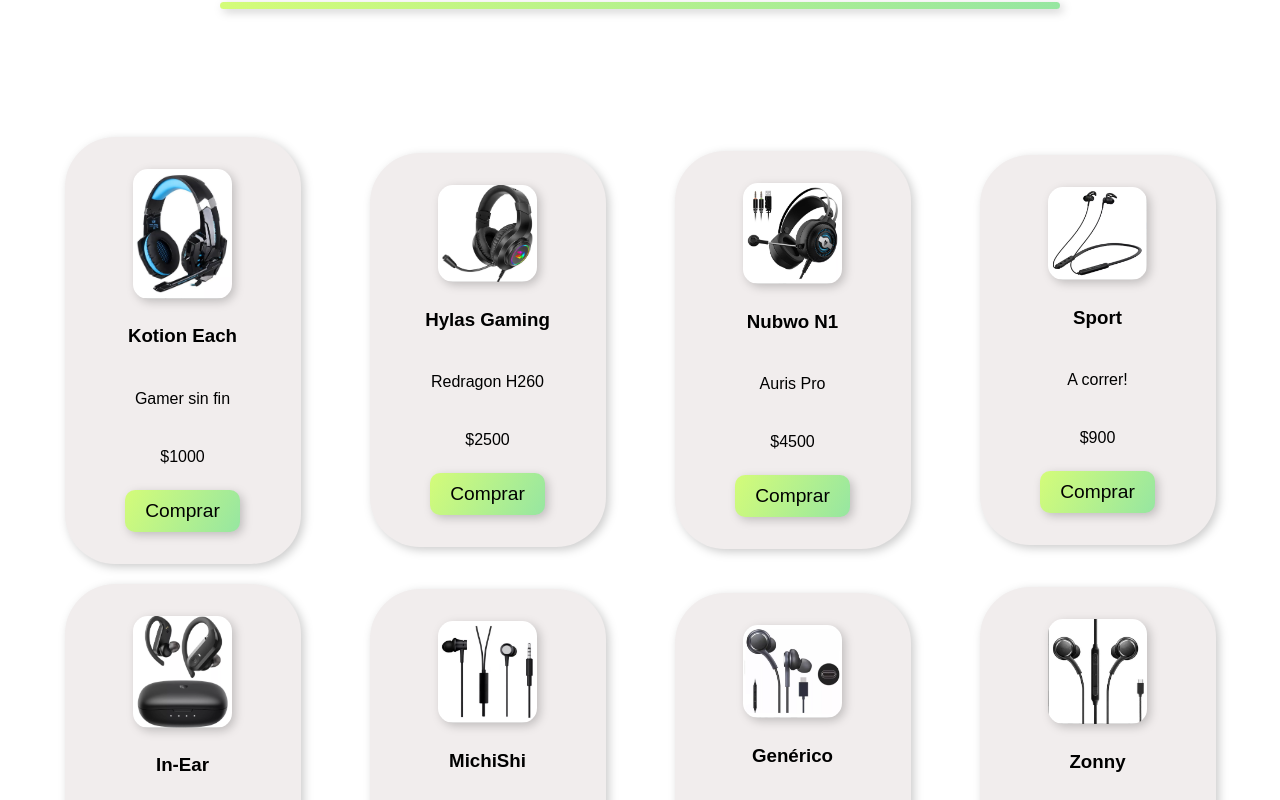
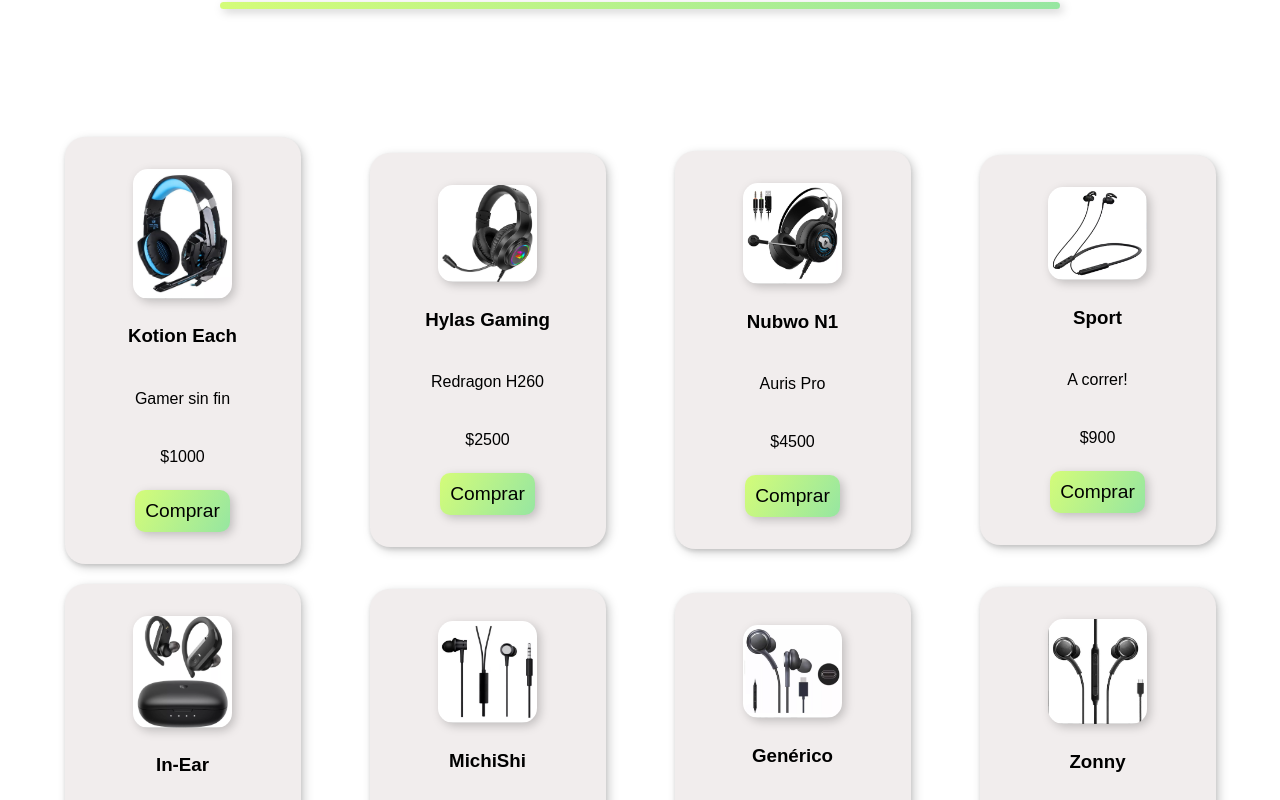
Before and after one commit to MicaBahurlet/CRUD-shoes, a React (Vite) app: page /products in a window 1280 px wide. Shown: the part 1060-1860 px from the top of the page. Built offline with nearby package versions, Linux system fonts and the light colour scheme.

Commit message:
advanced work

```diff
--- a/src/pags/Products/CardProductos.jsx
+++ b/src/pags/Products/CardProductos.jsx
@@ -1,20 +1,23 @@
+
+import { CardProducto,
+  BotonBuy
+
+} from "./Product"
 
 
-
-import { CardProducto,
-
-  AgregarCart,
- } from "./Product"
+import { useDispatch } from "react-redux";
+import { addToCart} from "../../redux/cart/cartSlice";
 
 
 function Productos ( {img,title,category,price,desc}) {
+  const dispatch = useDispatch();
   return (
     <CardProducto>
         <img src={img} alt={category} />
         <h3>{title}</h3>
         <p>{desc}</p>
         <p>${price}</p>
-        <AgregarCart>Comprar</AgregarCart>
+        <BotonBuy onClick={() => dispatch(addToCart({id, img, title, category, price, desc}))}>Comprar</BotonBuy>
 
     </CardProducto>
   )
--- a/src/pags/Products/Product.js
+++ b/src/pags/Products/Product.js
@@ -69,10 +69,16 @@
     width: 220px;
     padding: 2rem 0.5rem;
     background-color: ${({selected}) => selected ? 'var(--btn-principal)' : 'var(--background-card)'};
-    border-radius: 50px;
+    border-radius: 20px;
     cursor: pointer;
     font-family: var(--font-family);
     filter: drop-shadow(3px 3px 5px rgba(0, 0, 0, 0.2));
+
+    box-shadow: 0 2px 4px rgba(0, 0, 0, 0.1);
+    transition: box-shadow 0.3s ease;
+    &:hover {
+        box-shadow: 0 4px 8px rgba(0, 0, 0, 0.2);
+    }
     h2{
         font-size: 1rem;
         font-family: var(--font-family);
@@ -235,3 +241,23 @@
     }
 
 `;
+
+
+
+export const BotonBuy = styled.div`
+    display: flex;
+    justify-content: flex-start;
+    align-items: center;
+    font-size: 14px;
+    background-image: linear-gradient(120deg, #d4fc79 0%, #96e6a1 100%);
+    color: #ffffff;
+    border: none;
+    border-radius: 10px;
+    cursor: pointer;
+    color: black;
+    filter: drop-shadow(3px 3px 5px rgba(0, 0, 0, 0.2));
+    font-size: 1.2rem;
+    font-weight: 500;
+    padding: 10px 10px;
+    max-width: 7rem;
+`;
```
